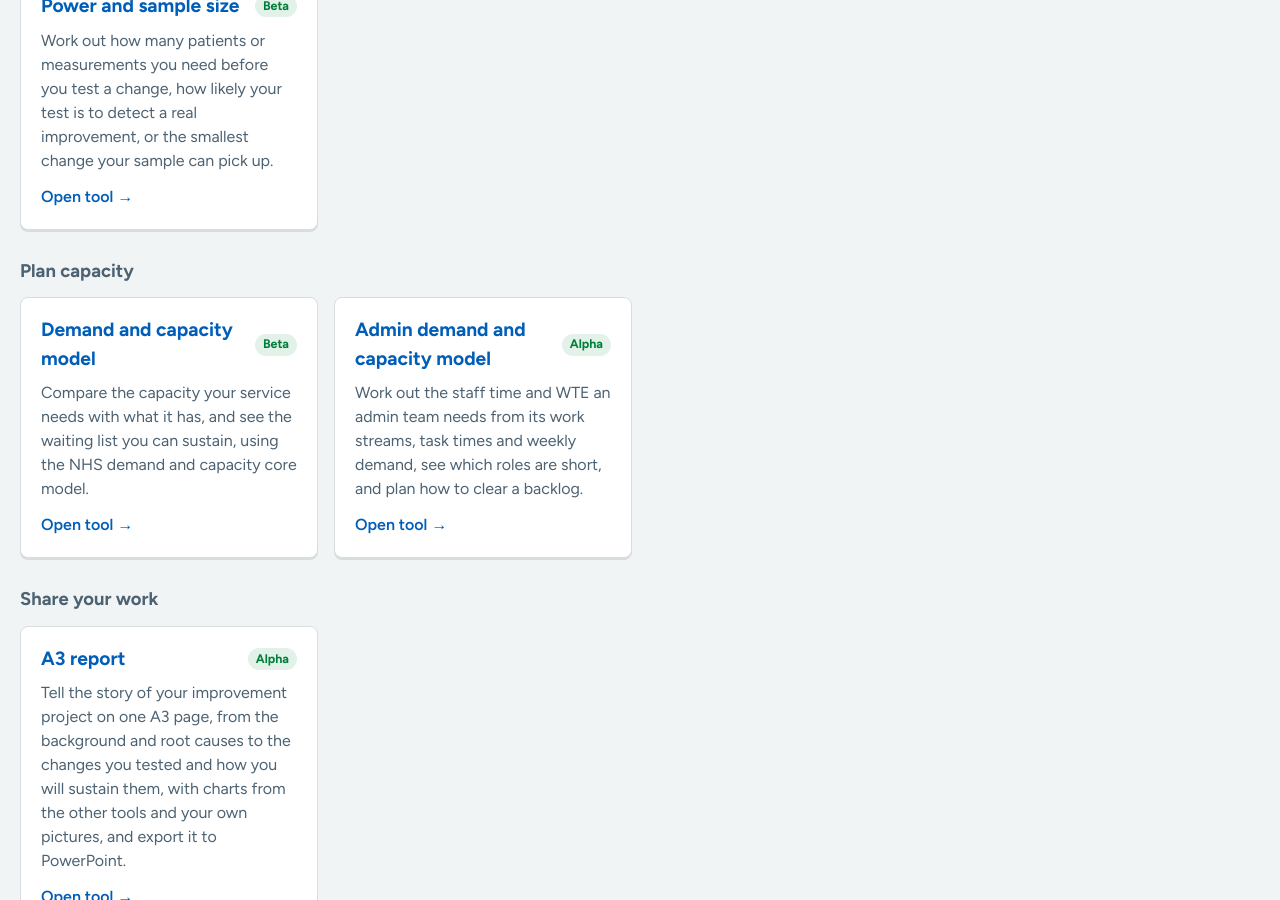
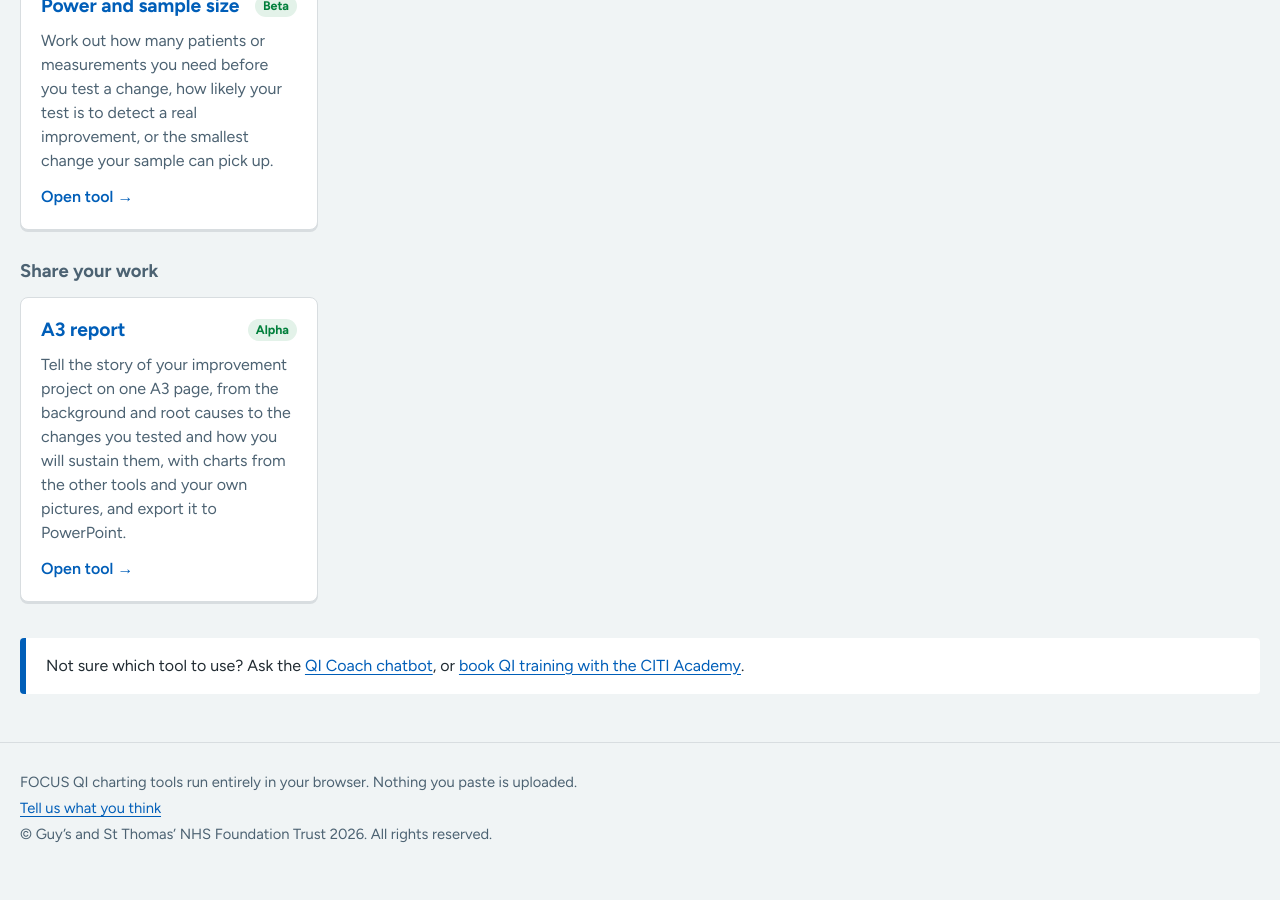
Before and after one commit to PerrinShanks-Cogito/IntegratedQiTools, a Jekyll site: the page built from index.html, in a window 1280 px wide and 900 px high, scrolled down 2729 px. Built offline with Jekyll 4.4.1, drawn with Linux system fonts in a browser that asks for light colours.

Commit message:
Hide the Plan capacity tools from the landing page and menu
Adds a `hidden: true` option to _data/tools.yml. Hidden tools are left
off the landing page and the "QI charting tools" menu, and a group whose
tools are all hidden isn't shown. Their pages still work for anyone with
the link, ask search engines not to index them, and still show the tool's
name in their own header.

The demand and capacity model and the admin demand and capacity model are
now hidden, so the Plan capacity section no longer appears.

Co-Authored-By: Claude Opus 5.5 <noreply@anthropic.com>
Claude-Session: https://claude.ai/code/session_01PA9ezanMwrGuyTnmvxZrPG

```diff
--- a/_data/tools.yml
+++ b/_data/tools.yml
@@ -1,5 +1,7 @@
 # Tools in this app. Order here is the order on the landing page and in the
 # "QI charting tools" menu. `id` must match the tool's folder name.
+# `hidden: true` leaves a tool off the landing page and menu; its page still
+# works for anyone with the link. A group with only hidden tools isn't shown.
 - id: process_map
   name: Process map
   group: Understand the system
@@ -131,12 +133,14 @@
 - id: demand_capacity
   name: Demand and capacity model
   status: Beta
+  hidden: true
   group: Plan capacity
   description: Compare the capacity your service needs with what it has, and see the waiting list you can sustain, using the NHS demand and capacity core model.
 
 - id: admin_demand_capacity
   name: Admin demand and capacity model
   status: Alpha
+  hidden: true
   group: Plan capacity
   description: Work out the staff time and WTE an admin team needs from its work streams, task times and weekly demand, see which roles are short, and plan how to clear a backlog.
 
--- a/_includes/focus-head.html
+++ b/_includes/focus-head.html
@@ -1,5 +1,9 @@
 <link rel="stylesheet" href="{{ '/assets/css/focus-header.css' | relative_url }}">
 {%- if page.tool_id %}
+{%- assign this_tool = site.data.tools | where: "id", page.tool_id | first %}
+{%- if this_tool.hidden %}
+<meta name="robots" content="noindex">
+{%- endif %}
 <link rel="stylesheet" href="{{ '/assets/css/focus-actions.css' | relative_url }}">
 <script src="{{ '/assets/js/focus-actions.js' | relative_url }}"></script>
 <script src="{{ '/assets/js/focus-explain.js' | relative_url }}"></script>
--- a/_includes/focus-header.html
+++ b/_includes/focus-header.html
@@ -21,6 +21,7 @@
         <ul class="fh-list">
           <li><a href="{{ '/' | relative_url }}"{% unless current_tool %} aria-current="page"{% endunless %}>All tools</a></li>
           {%- for t in site.data.tools %}
+          {%- if t.hidden and t.id != page.tool_id %}{% continue %}{% endif %}
           <li>{% if t.id == page.tool_id %}<span class="fh-here" aria-current="page">{{ t.name }}</span><span class="fh-tag fh-tag-here">You are here</span>{% else %}<a href="{{ '/' | append: t.id | append: '/' | relative_url }}">{{ t.name }}</a>{% if t.status %}<span class="fh-tag fh-tag-{{ t.status | downcase }}">{{ t.status }}</span>{% endif %}{% endif %}</li>
           {%- endfor %}
           {%- for t in site.data.upcoming_tools %}
--- a/index.html
+++ b/index.html
@@ -8,7 +8,8 @@ layout: default
     <p class="hero-video"><a href="{{ site.links.video }}" target="_blank" rel="noopener"><svg viewBox="0 0 20 20" width="20" height="20" aria-hidden="true" focusable="false"><circle cx="10" cy="10" r="8.25" fill="none" stroke="currentColor" stroke-width="1.6"/><path d="M8.25 6.75v6.5L13.5 10z" fill="currentColor"/></svg>Watch the getting started video (opens in a new tab)</a></p>
   </section>
 
-  {%- assign groups = site.data.tools | group_by: "group" %}
+  {%- assign shown = site.data.tools | where_exp: "t", "t.hidden != true" %}
+  {%- assign groups = shown | group_by: "group" %}
   {%- for g in groups %}
   <section class="group" aria-labelledby="g-{{ forloop.index }}">
     <h2 id="g-{{ forloop.index }}">{{ g.name }}</h2>
```
Also changed, not shown: README.md.
